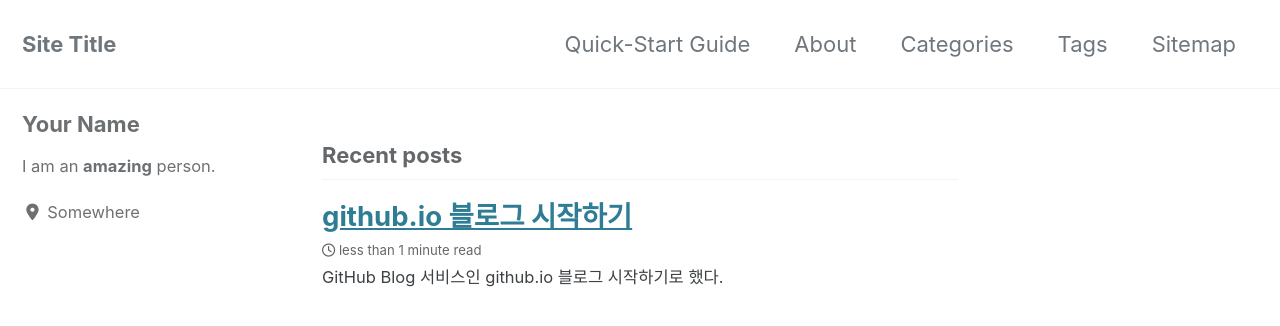
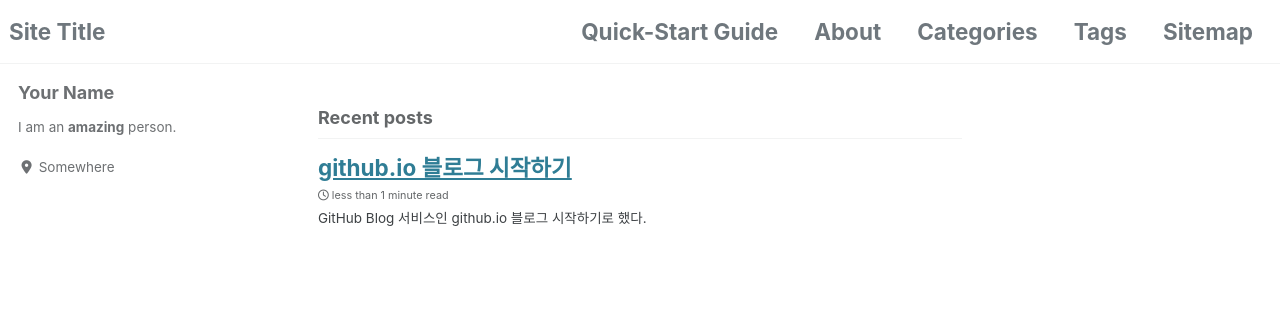
Before and after one commit to downey21/downey21.github.io, a Jekyll site: the page built from index.html, in a window 1280 px wide and 900 px high. Shown: the top 326 px of the window. Built offline with Jekyll 4.4.1, drawn with Linux system fonts in a browser that asks for light colours; cached includes are drawn as plain includes; nearby versions of some CDN libraries; the list of posts is cut into pages by our own code.

Commit message:
메뉴바, 본문글씨 조절

```diff
--- a/_sass/minimal-mistakes/_masthead.scss
+++ b/_sass/minimal-mistakes/_masthead.scss
@@ -15,7 +15,9 @@
     @include clearfix;
     margin-left: auto;
     margin-right: auto;
-    padding: 1em;
+    /* devinlife : 메뉴바 패딩 조절 */
+    /*padding: 1em;*/
+    padding: 0.4em;
     max-width: 100%;
     display: -webkit-box;
     display: -ms-flexbox;
@@ -24,6 +26,9 @@
     -ms-flex-pack: justify;
     justify-content: space-between;
     font-family: $sans-serif-narrow;
+	/* devinlife : 메뉴바 텍스트 설정 */
+    font-size: $type-size-4;
+    font-weight: bold;
 
     @include breakpoint($x-large) {
       max-width: $max-width;
--- a/_sass/minimal-mistakes/_reset.scss
+++ b/_sass/minimal-mistakes/_reset.scss
@@ -15,11 +15,15 @@ html {
   }
 
   @include breakpoint($large) {
-    font-size: 20px;
+    /* devinlife : large 페이지 일때 폰트 사이즈 축소 20px->18px */
+    /* font-size: 20px; */
+    font-size: 18px;
   }
 
   @include breakpoint($x-large) {
-    font-size: 22px;
+    /* devinlife : x-large 페이지 일때 폰트 사이즈 축소 20px->18px */
+    /* font-size: 20px; */
+    font-size: 18px;
   }
 
   -webkit-text-size-adjust: 100%;
```
